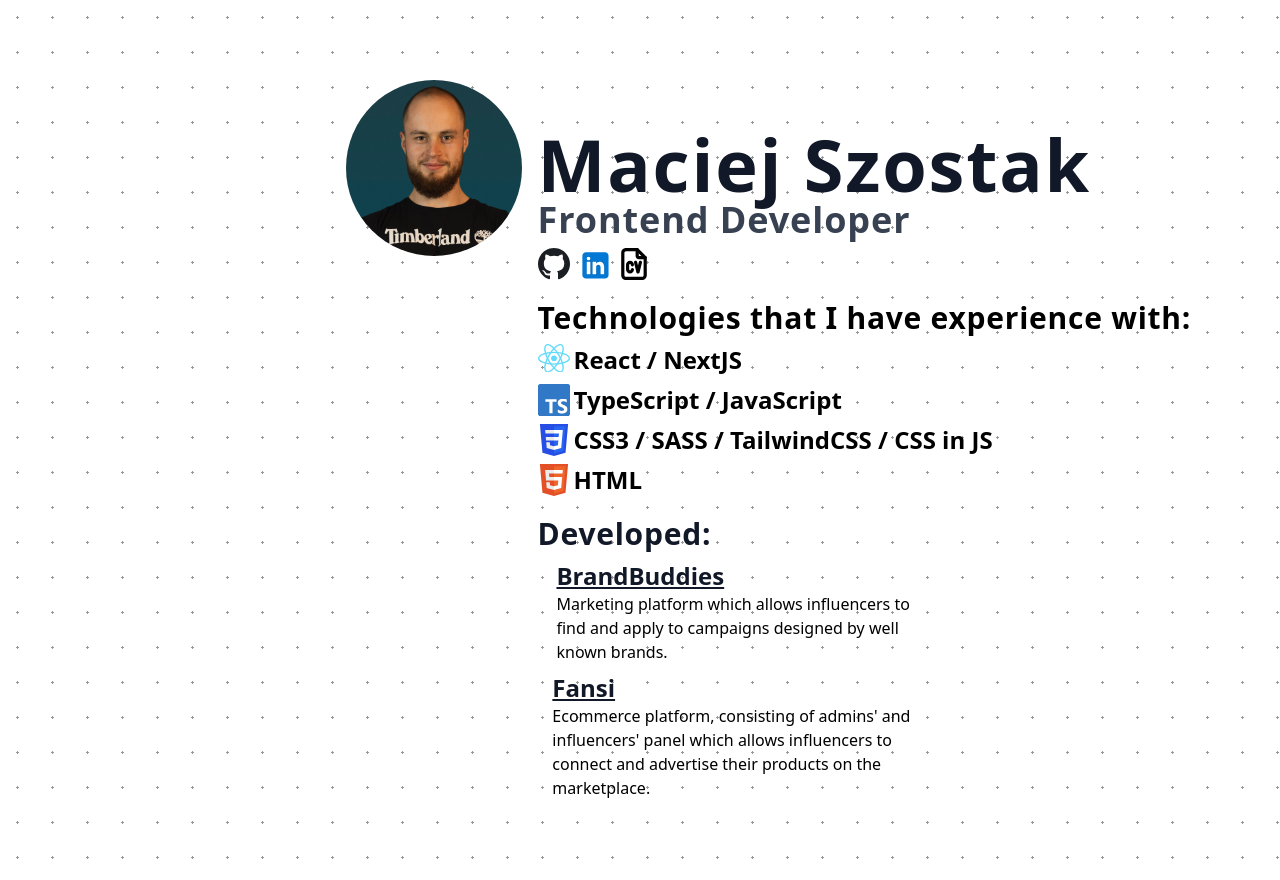
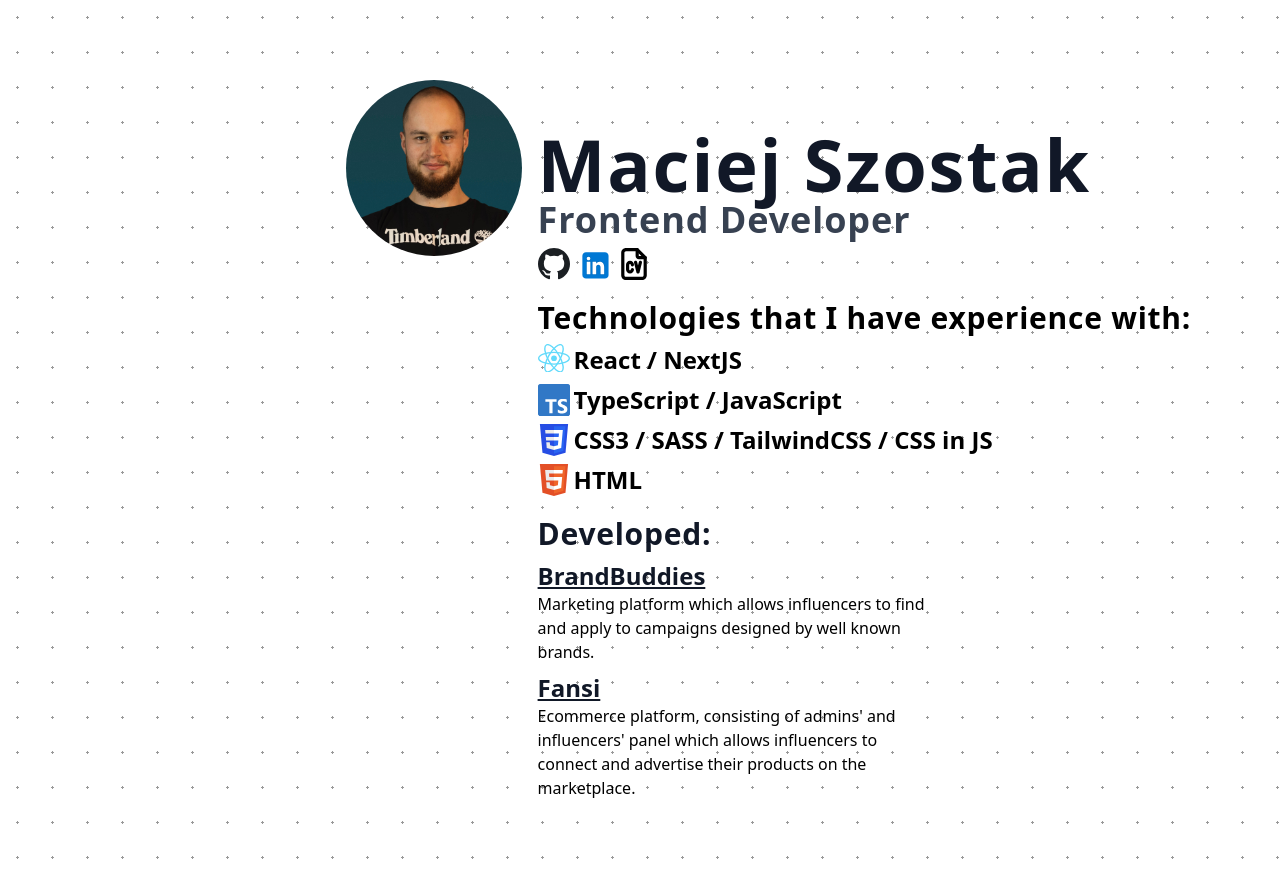
Before and after one commit to MSzostaq/BusinessCard, a Next.js app: page / in a window 1280 px wide. Built offline with nearby package versions, Linux system fonts and the light colour scheme.

Commit message:
Remove icons from `DevelopedProjectItem`

```diff
--- a/src/app/page.tsx
+++ b/src/app/page.tsx
@@ -41,7 +41,7 @@
                 />
                 <SocialMediaLink href="/docs/cv.pdf" icon="cv" />
               </div>
-              <div className="mt-4 space-y-2 lg:mt-5 2xl:mt-6">
+              <ol className="mt-4 space-y-2 lg:mt-5 2xl:mt-6">
                 <p className="text-lg sm:text-xl md:text-2xl xl:text-3xl font-bold tracking-wide">
                   Technologies that I have experience with:
                 </p>
@@ -55,8 +55,8 @@
                   icon="css"
                 />
                 <TechnologiesItem copy="HTML" icon="html" />
-              </div>
-              <div className="mt-4 space-y-2 lg:mt-5 2xl:mt-6">
+              </ol>
+              <ol className="mt-4 space-y-2 lg:mt-5 2xl:mt-6 w-11/12 xl:w-3/5">
                 <p className="text-lg sm:text-xl md:text-2xl xl:text-3xl font-bold tracking-wide text-gray-900">
                   Developed:
                 </p>
@@ -64,7 +64,6 @@
                   copy="Marketing platform which allows influencers to find and
                       apply to campaigns designed by well known brands."
                   href="https://brandbuddies.pl"
-                  icon="link"
                   name="BrandBuddies"
                 />
                 <DevelopedProjectItem
@@ -72,10 +71,9 @@
                       panel which allows influencers to connect and advertise
                       their products on the marketplace."
                   href="https://fansi.pl"
-                  icon="link"
                   name="Fansi"
                 />
-              </div>
+              </ol>
             </div>
           </div>
         </div>
--- a/src/components/DevelopedProjectItem.tsx
+++ b/src/components/DevelopedProjectItem.tsx
@@ -1,17 +1,14 @@
 import Link from 'next/link'
 
 import { Icon } from '@/components/Icon'
-import ICONS from '@/constants/icons'
 
 export function DevelopedProjectItem({
   copy,
-  icon,
   href,
   name,
 }: DevelopedProjectItemProps) {
   return (
-    <div className="flex items-start justify-start space-x-1 w-11/12 xl:w-3/5">
-      <Icon name={icon} className="w-6 h-6 sm:w-7 sm:h-7 xl:w-8 xl:h-8" />
+    <div className="flex items-start justify-start">
       <div className="flex flex-col">
         <Link
           href={href}
@@ -31,7 +28,6 @@
 
 type DevelopedProjectItemProps = {
   copy: string
-  icon: keyof typeof ICONS
   href: string
   name: string
 }
--- a/tailwind.config.ts
+++ b/tailwind.config.ts
@@ -7,13 +7,7 @@
     './src/app/**/*.{js,ts,jsx,tsx,mdx}',
   ],
   theme: {
-    extend: {
-      backgroundImage: {
-        'gradient-radial': 'radial-gradient(var(--tw-gradient-stops))',
-        'gradient-conic':
-          'conic-gradient(from 180deg at 50% 50%, var(--tw-gradient-stops))',
-      },
-    },
+    extend: {},
   },
   plugins: [],
 }
```
